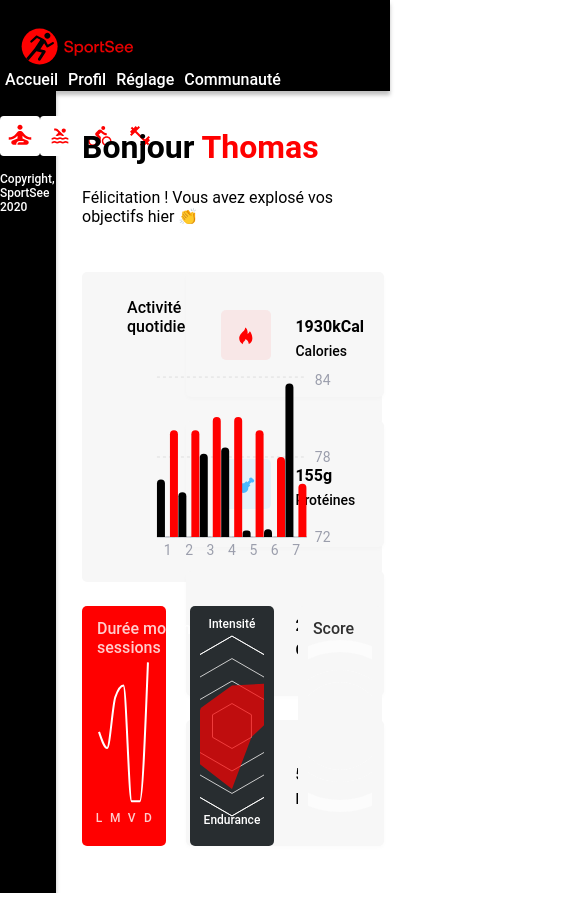
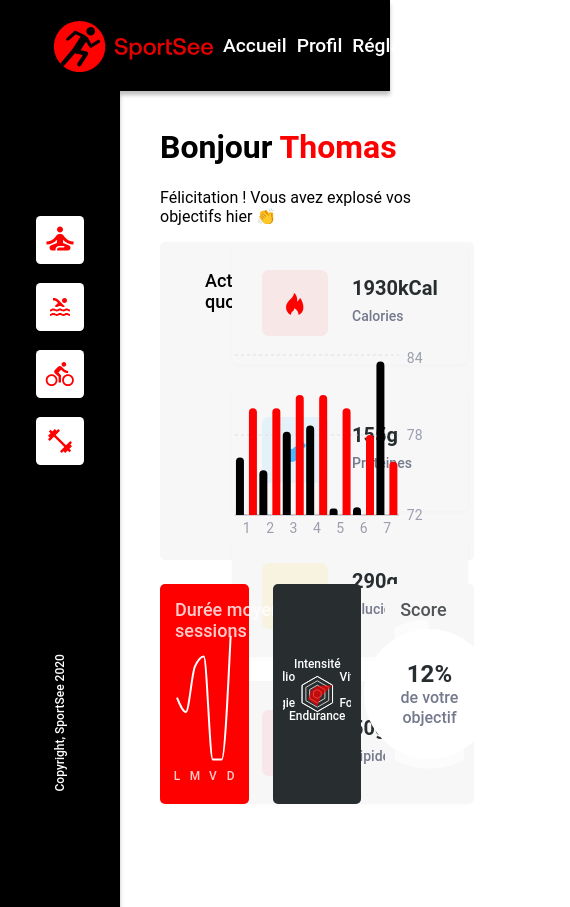
Before and after one commit to lallieau/P12_SportSee_12-2021, a React (Create React App) app: page /user in a window 390 px wide. Shown: the whole page, 570 px wide, since content can reach past the window. Built offline with nearby package versions, Linux system fonts and the light colour scheme.

Commit message:
finalize the formatting of the graphics, check the responsive, use the themes with styled components, refactor the style

```diff
--- a/src/components/Layout.jsx
+++ b/src/components/Layout.jsx
@@ -2,24 +2,29 @@ import {NavigationBar} from './Navigation/NavigationBar';
 import PropTypes from 'prop-types';
 import {SideNavigationBar} from './Navigation/SideNavigationBar';
 import styled from 'styled-components';
-import {SEO} from '../utils/style/SEO';
+import {SEO} from '../utils/SEO';
+import Theme from '../utils/style/Theme';
 
-const Container = styled.main`
-  width: 100%;
-  display: grid;
-  grid-template-columns: clamp(3.5rem, 8vw, 7.5rem) 1fr;
-`;
+const Container = styled.main``;
 
 export const Layout = ({children, title, isSideNavigation, description}) => {
   return (
-    <div>
+    <Theme>
       <SEO title={title} description={description} />
       <NavigationBar />
-      <Container>
-        {isSideNavigation && <SideNavigationBar />}
-        {children}
-      </Container>
-    </div>
+      {isSideNavigation ? (
+        <Container
+          style={{
+            display: 'grid',
+            gridTemplateColumns: '7.5rem 1fr',
+          }}>
+          <SideNavigationBar />
+          {children}
+        </Container>
+      ) : (
+        <Container>{children}</Container>
+      )}
+    </Theme>
   );
 };
 
--- a/src/components/Navigation/NavigationBar.jsx
+++ b/src/components/Navigation/NavigationBar.jsx
@@ -1,41 +1,31 @@
 import {Link} from 'react-router-dom';
 import styled from 'styled-components';
-import {colors} from '../../utils/style/colors';
 import logo from '../../assets/logo-sportsee.svg';
 
 const Image = styled.img`
-  margin-left: 1rem;
-  margin-top: 1.75rem;
-  width: clamp(7rem, 12vw, 10rem);
-
-  @media screen and (min-width: 600px) {
-    margin-left: 0rem;
-    margin-top: 0.5rem;
-  }
+  width: 10rem;
+  margin-top: 0.5rem;
 `;
 
 const NavGroup = styled.nav`
-  background-color: ${colors.secondary};
+  background-color: ${props => props.theme.colors.black};
   box-shadow: 0px 4px 4px rgba(0, 0, 0, 0.25);
   height: 5.688rem;
-
-  @media screen and (min-width: 600px) {
-    align-items: center;
-    display: flex;
-    justify-content: space-between;
-    padding: 0rem 3rem;
-  }
+  align-items: center;
+  display: flex;
+  justify-content: space-between;
+  padding: 0rem 3rem;
 `;
 
 const NavLink = styled(Link)`
-color:  ${colors.third};
-font-size: clamp(1rem, 1.667vw, 1.5rem);
+color:  ${props => props.theme.colors.white};
+font-size: 1.2rem;
 font-weight: 500;
 padding: 0.313rem;
 text-decoration: none;
 
 &:hover {
-  color: ${colors.primary};
+  color: ${props => props.theme.colors.primary};
 `;
 
 export const NavigationBar = () => {
--- a/src/components/Navigation/SideNavigationBar.jsx
+++ b/src/components/Navigation/SideNavigationBar.jsx
@@ -1,6 +1,5 @@
 import {Link} from 'react-router-dom';
 import styled from 'styled-components';
-import {colors} from '../../utils/style/colors';
 
 import Bike from '../../assets/icon-bike.svg';
 import Yoga from '../../assets/icon-yoga.svg';
@@ -8,35 +7,26 @@ import Swim from '../../assets/icon-swim.svg';
 import Gym from '../../assets/icon-dumbell.svg';
 
 const SportGroup = styled.div`
-  background-color: ${colors.secondary};
+  background-color: ${props => props.theme.colors.black};
   box-shadow: 0px 4px 4px rgba(0, 0, 0, 0.25);
-
-  @media screen and (min-width: 1024px) {
   display: grid;
-    grid-template-columns: clamp(3.5rem, 8vw, 7.5rem);
-    grid-template-rows: 6fr 2fr;
-    margin-top: unset;
-  }
 `;
 
 const Copyright = styled.p`
-  color: ${colors.third};
+  color: ${props => props.theme.colors.white};
   display: flex;
   font-size: 0.75rem;
   font-weight: 500;
   justify-content: center;
-
-  @media screen and (min-width: 1024px) {
   align-items: center;
   margin-bottom: 1.25rem;
   transform: rotate(180deg);
   writing-mode: vertical-lr;
-  }
 `;
 
 const Image = styled.img`
   margin-top: 0.938rem;
-  width: clamp(2.5rem, 4.5vw, 4rem);
+  width: 3rem;
 `;
 
 const SportLink = styled.div`
@@ -44,13 +34,10 @@ const SportLink = styled.div`
   flex-direction: row;
   justify-content: space-around;
   margin-top: 0.625rem;
-
-  @media screen and (min-width: 1024px) {
   align-items: center;
   flex-direction: column;
   height: 100%;
   justify-content: center;
-  }
 `;
 
 export const SideNavigationBar = () => {
--- a/src/components/Statistics/Activity.jsx
+++ b/src/components/Statistics/Activity.jsx
@@ -1,7 +1,5 @@
 import styled from 'styled-components';
-import {colors} from '../../utils/style/colors';
 import {formatDate} from '../../utils/Formatting';
-
 import {
   BarChart,
   Bar,
@@ -14,49 +12,44 @@ import {
 
 const ActivityWrapper = styled.div`
   grid-area: 1 / 1 / 3 / 4;
-  background-color: ${colors.lightBackground};
+  background-color: ${props => props.theme.colors.lightBackground};
   border-radius: 5px;
-  padding 10px;
+  padding 0.625rem;
 `;
 const Heading = styled.div`
   align-items: center;
   display: flex;
-  font-size: clamp(0.625rem, 0.972vw, 1rem);
   font-weight: 500;
   justify-content: space-between;
-  margin-bottom: 20px;
+  margin-bottom: 1.25rem;
 `;
 const Title = styled.p`
-  font-size: clamp(1rem, 1.2vw, 1.125rem);
+  font-size: 1.125rem;
   font-weight: 500;
-  margin-left: 0.313rem;
-  @media screen and (min-width: 375px) {
-    margin-left: 2.188rem;
-    margin-right: 2.188rem;
-  }
+  margin-left: 2.188rem;
+  margin-right: 2.188rem;
 `;
 const Legend = styled.div`
   align-items: center;
   display: flex;
-  margin-right: 0.313rem;
-  @media screen and (min-width: 375px) {
-    margin-right: 2.188rem;
-  }
+  margin-right: 1.313rem;
+  color: ${props => props.theme.colors.third};
+  font-size: 0.8rem;
 `;
 
-// color: ${({props, theme}) =>
-//     props.isSecondary ? theme.color.secondary : theme.color.primary};
-
 const Bullet = styled.span`
-  color: ${colors.primary};
+  color: ${props =>
+    props.isFirstBullet
+      ? props.theme.colors.black
+      : props.theme.colors.primary};
   font-size: 2.5rem;
   font-weight: 500;
 `;
 
 const ToolTipLabel = styled.div`
-  background: ${colors.primary};
-  color: ${colors.third};
-  font-size: 0.438rem;
+  background: ${props => props.theme.colors.primary};
+  color: ${props => props.theme.colors.white};
+  font-size: 0.726rem;
   font-weight: 500;
   margin: 0.313rem;
   padding: 0.313rem;
@@ -115,7 +108,7 @@ const ActivityGraphics = ({activity}) => {
           yAxisId="calories"
           name="kCal"
           dataKey="calories"
-          fill={colors.secondary}
+          fill="#000"
           barSize={8}
           radius={[50, 50, 0, 0]}
         />
@@ -123,7 +116,7 @@ const ActivityGraphics = ({activity}) => {
           yAxisId="poids"
           name="kg"
           dataKey="kilogram"
-          fill={colors.primary}
+          fill="#FF0000"
           barSize={8}
           radius={[50, 50, 0, 0]}
         />
@@ -137,7 +130,7 @@ const ActivityHeading = () => {
     <Heading>
       <Title>Activité quotidienne</Title>
       <Legend>
-        <Bullet isSecondary>•</Bullet> Poids (Kg)
+        <Bullet isFirstBullet>•</Bullet> Poids (Kg)
         <Bullet>•</Bullet> Calories brûlées (kCal)
       </Legend>
     </Heading>
--- a/src/components/Statistics/AverageSession.jsx
+++ b/src/components/Statistics/AverageSession.jsx
@@ -9,20 +9,19 @@ import {
 } from 'recharts';
 import {formatDay} from '../../utils/Formatting';
 import styled from 'styled-components';
-import {colors} from '../../utils/style/colors';
 
 const AverageSessionWrapper = styled.div`
   grid-area: 3 / 1 / 5 / 2;
-  background: ${colors.primary};
+  background: ${props => props.theme.colors.primary};
   border-radius: 5px;
   width: 100%;
   position: relative;
-  padding: 10px;
+  padding: 0.625rem;
 `;
 
 const AverageHeading = styled.h2`
-  color: ${colors.third};
-  font-size: clamp(1rem, 1.2vw, 1.125rem);
+  color: ${props => props.theme.colors.white};
+  font-size: 1.125rem;
   font-weight: 500;
   left: 0.938rem;
   opacity: 0.8;
@@ -32,13 +31,13 @@ const AverageHeading = styled.h2`
 `;
 
 const ToolTipLabel = styled.label`
-  background: ${colors.third};
-  color: ${colors.secondary};
-  font-size: 0.438rem;
+  background: ${props => props.theme.colors.white};
+  color: ${props => props.theme.colors.black};
+  font-size: 0.726rem;
   font-weight: 500;
   height: 1.25rem;
   line-height: 0.25rem;
-  padding: 0.125rem;
+  padding: 0.525rem;
   width: 1.563rem;
 `;
 
@@ -53,10 +52,8 @@ export const AverageSession = ({averageData}) => {
   return (
     <AverageSessionWrapper>
       <AverageHeading>Durée moyenne des sessions</AverageHeading>
-      <ResponsiveContainer width="100%" height={220}>
+      <ResponsiveContainer width="100%" height={200}>
         <LineChart
-          width="100%"
-          height="100%"
           data={averageData}
           margin={{top: 0, right: 8, bottom: 0, left: -53}}>
           <XAxis
@@ -64,7 +61,7 @@ export const AverageSession = ({averageData}) => {
             tickLine={false}
             dataKey="day"
             tickFormatter={formatDay}
-            stroke={`${colors.third}`}
+            stroke="#fff"
             style={{
               fontSize: '12px',
               fontWeight: '500',
@@ -80,7 +77,7 @@ export const AverageSession = ({averageData}) => {
           <Tooltip
             content={<CustomTooltip />}
             cursor={{
-              stroke: `${colors.secondary}`,
+              stroke: '#000',
               strokeOpacity: 0.1,
               strokeWidth: '45',
             }}
@@ -91,10 +88,9 @@ export const AverageSession = ({averageData}) => {
             vertical={false}
           />
           <Line
-            name="average session"
             type="monotone"
             dataKey="sessionLength"
-            stroke={`${colors.third}`}
+            stroke="#fff"
             strokeWidth={2}
             dot={false}
             activeDot={{r: 3, strokeWidth: 9, strokeOpacity: 0.3}}
--- a/src/components/Statistics/KeyData.jsx
+++ b/src/components/Statistics/KeyData.jsx
@@ -1,5 +1,4 @@
 import styled from 'styled-components';
-import {colors} from '../../utils/style/colors';
 import calories from '../../assets/calories-icon.svg';
 import proteines from '../../assets/protein-icon.svg';
 import glucides from '../../assets/carbs-icon.svg';
@@ -7,67 +6,40 @@ import lipides from '../../assets/fat-icon.svg';
 
 const ElementsWrapper = styled.div`
   grid-area: 1 / 4 / 5 / 5;
-  color: #000;
-  // display: flex;
-  // flex-direction: column;
-  // justify-content: space-between
-
   display: grid;
   grid-template-columns: 1fr;
   grid-template-rows: repeat(4, 1fr);
-  grid-column-gap: 24px;
-  grid-row-gap: 24px;
+  grid-column-gap: 1.5rem;
+  grid-row-gap: 1.5rem;
   }
 `;
 const ElementCard = styled.div`
   display: flex;
-  background-color: ${colors.lightBackground};
+  background-color: ${props => props.theme.colors.lightBackground};
   border-radius: 5px;
-  padding-left: 20px;
-
+  padding-left: 1.875rem;
   align-items: center;
   box-shadow: 0rem 0.125rem 0.25rem 0rem #00000005;
-  // height: 4.375rem;
-  // margin: 0.625rem;
   width: 100%;
 `;
 const Image = styled.img`
-  height: 3.125rem;
-  margin-left: 0.938rem;
-  width: 3.125rem;
-
-  @media screen and (min-width: 1024px) {
-    height: 3.75rem;
-    width: 3.75rem;
-  }
-
-  @media screen and (min-width: 455px) {
-    flex: 1 1 15.625rem;
-    margin: unset;
-    min-width: 20.313rem;
-  }
-
-  @media screen and (min-width: 1024px) {
-    flex: unset;
-    height: 6.25rem;
-    margin: unset;
-    min-width: unset;
-  }
+  height: 4.125rem;
+  width: 4.125rem;
 `;
 const ElementText = styled.div`
   margin-left: 1.5rem;
 `;
 const ElementValue = styled.p`
-  font-size: clamp(1rem, 1.389vw, 1.25rem);
+  color: ${props => props.theme.colors.secondary};
+  font-size: 1.25rem;
   font-style: normal;
   font-weight: 700;
   line-height: 0;
 `;
 const ElementCategory = styled.p`
-  color: ${colors.SecondaryText};
+  color: ${props => props.theme.colors.third};
   font-size: 0.875rem;
   font-weight: 500;
-  margin: unset;
 `;
 
 export const KeyData = ({keyData}) => {
--- a/src/components/Statistics/Performance.jsx
+++ b/src/components/Statistics/Performance.jsx
@@ -1,5 +1,4 @@
 import styled from 'styled-components';
-import {colors} from '../../utils/style/colors';
 import {reverseActivityOrder, formatKind} from '../../utils/Formatting';
 import {
   RadarChart,
@@ -11,35 +10,37 @@ import {
 
 const PerformanceWrapper = styled.div`
   grid-area: 3 / 2 / 5 / 3;
-  background: #282d30;
+  background: ${props => props.theme.colors.secondary};
   border-radius: 5px;
   width: 100%;
   position: relative;
-  // height: 100%;
-  padding: 10px;
+  padding: 0.625rem;
+  display: flex;
+  justify-content: center;
+  align-items: center;
 `;
 
 export const Performance = ({performanceData}) => {
   return (
     <PerformanceWrapper>
-      <ResponsiveContainer width="100%" height={220}>
+      <ResponsiveContainer width="100%" height={200}>
         <RadarChart
-          outerRadius={90}
-          data={reverseActivityOrder(performanceData)}
-          width="100%"
-          height="100%">
+          cy="50%"
+          cx="50%"
+          outerRadius="60%"
+          data={reverseActivityOrder(performanceData)}>
           <PolarGrid radialLines={false} />
           <PolarAngleAxis
             dataKey="kind"
             tickFormatter={formatKind}
-            stroke={`${colors.third}`}
+            stroke="#fff"
             tickLine={false}
             style={{fontSize: '12px', fontWeight: '500'}}
           />
           <Radar
             name="Performance"
             dataKey="value"
-            fill={colors.primary}
+            fill="#FF0000"
             fillOpacity={0.7}
           />
         </RadarChart>
--- a/src/components/Statistics/ScoreDay.jsx
+++ b/src/components/Statistics/ScoreDay.jsx
@@ -1,20 +1,21 @@
 import {ResponsiveContainer, RadialBarChart, RadialBar} from 'recharts';
 import styled from 'styled-components';
-import {colors} from '../../utils/style/colors';
 
 const ScoreDayWrapper = styled.div`
   grid-area: 3 / 3 / 5 / 4;
   border-radius: 5px;
-  // height: 100%
   width: 100%;
   position: relative;
-  padding: 10px;
-  background: ${colors.lightBackground};
+  padding: 0.625rem;
+  background: ${props => props.theme.colors.lightBackground};
+  display: flex;
+  justify-content: center;
+  align-items: center;
 `;
 
 const ScoreHeading = styled.h2`
-  color: ${colors.secondary};
-  font-size: clamp(1rem, 1.2vw, 1.125rem);
+  color: ${props => props.theme.colors.secondary};
+  font-size: 1.125rem;
   font-weight: 500;
   left: 0.938rem;
   opacity: 0.8;
@@ -23,26 +24,55 @@ const ScoreHeading = styled.h2`
   width: 10.625rem;
 `;
 
+const ScoreLegend = styled.div`
+  background: ${props => props.theme.colors.white};
+  text-align: center;
+  border-radius: 50%;
+  position: absolute;
+  height: 8.125rem;
+  width: 8.125rem;
+  z-index: 1;
+`;
+const ScorePercentage = styled.p`
+  color: ${props => props.theme.colors.secondary};
+  font-size: 1.5rem;
+  font-weight: 700;
+  margin: 1.928rem 0rem 0rem 0rem;
+`;
+const ScoreText = styled.p`
+  color: ${props => props.theme.colors.third};
+  font-size: 1rem;
+  font-weight: 500;
+  line-height: 1.25rem;
+  margin: 0rem;
+`;
+
 export const ScoreDay = ({score}) => {
   const scoreValue = [
-    {value: 1, fill: colors.lightBackground},
+    {value: 1, fill: '#fff'},
     {value: score.todayScore, fill: '#FF0000'},
   ];
 
   return (
     <ScoreDayWrapper>
       <ScoreHeading>Score</ScoreHeading>
-      <ResponsiveContainer width="100%" height={220}>
+      <ScoreLegend>
+        <ScorePercentage>{100 * score}%</ScorePercentage>
+        <ScoreText>
+          de votre <br />
+          objectif{' '}
+        </ScoreText>
+      </ScoreLegend>
+      <ResponsiveContainer width="100%" height={200}>
         <RadialBarChart
-          width="100%"
-          height="100%"
           startAngle={90}
-          endAngle={450}
-          innerRadius={50}
-          outerRadius={110}
-          barSize={12}
+          endAngle={400}
+          innerRadius={40}
+          outerRadius={100}
+          barSize={10}
           data={scoreValue}>
           <RadialBar
+            isAnimationActive={false}
             cornerRadius={50}
             dataKey="value"
             background={{fill: '#FCFCFC'}}
--- a/src/pages/Dashboard.jsx
+++ b/src/pages/Dashboard.jsx
@@ -1,5 +1,4 @@
 import styled from 'styled-components';
-import {colors} from '../utils/style/colors';
 import {Layout} from '../components/Layout';
 import {KeyData} from '../components/Statistics/KeyData';
 import {Activity} from '../components/Statistics/Activity';
@@ -9,7 +8,7 @@ import {ScoreDay} from '../components/Statistics/ScoreDay';
 import {useMockData} from '../mock/UseMockData';
 
 const Header = styled.div`
-  padding-bottom: 30px;
+  padding-bottom: 1.875;
 `;
 const HeaderTitle = styled.h1``;
 const HeaderText = styled.p`
@@ -17,29 +16,29 @@ const HeaderText = styled.p`
   font-size: 1rem;
 `;
 const UserName = styled.span`
-  color: ${colors.primary};
+  color: ${props => props.theme.colors.primary};
 `;
 const Contents = styled.div`
   min-height: 90vh;
-  padding: clamp(1.625rem, 3.5vw, 6.5rem);
+  padding: 2.5rem;
   padding-top: 1rem;
 `;
 const Statistics = styled.div`
   display: grid;
   grid-template-columns: repeat(4, 1fr);
   grid-template-rows: repeat(4, 1fr);
-  grid-column-gap: 24px;
-  grid-row-gap: 24px;
+  grid-column-gap: 1.5rem;
+  grid-row-gap: 1.5rem;
 `;
 const StatisticsGraphics = styled.div`
   grid-area: 1 / 1 / 5 / 4;
   display: grid;
-  gap: 24px;
+  gap: 1.5rem;
 `;
 const Analysis = styled.div`
   grid-area: 3 / 1 / 5 / 4;
   display: flex;
-  grid-column-gap: 24px;
+  grid-column-gap: 1.5rem;
 `;
 
 const Heading = () => {
--- /dev/null
+++ b/src/utils/style/Theme.jsx
@@ -0,0 +1,25 @@
+import React from 'react';
+import {ThemeProvider} from 'styled-components';
+
+const theme = {
+  colors: {
+    primary: '#FF0000',
+    secondary: '#282D30',
+    third: '#74798C',
+    black: '#000',
+    white: '#FFF',
+    lightBackground: '#F7F7F7',
+  },
+  //   fonts: ['sans-serif', 'Roboto'],
+  //   fontSizes: {
+  //     small: '1em',
+  //     medium: '2em',
+  //     large: '3em',
+  //   },
+};
+
+const Theme = ({children}) => (
+  <ThemeProvider theme={theme}>{children}</ThemeProvider>
+);
+
+export default Theme;
--- a/src/utils/style/colors.js
+++ /dev/null
@@ -1,6 +0,0 @@
-export const colors = {
-  primary: '#FF0000',
-  secondary: '#000',
-  third: '#FFF',
-  lightBackground: '#F7F7F7',
-};
```
Also changed, not shown: src/utils/SEO.jsx (renamed from src/utils/style/SEO.jsx). Lines whose indentation alone changed are shown as unchanged.
